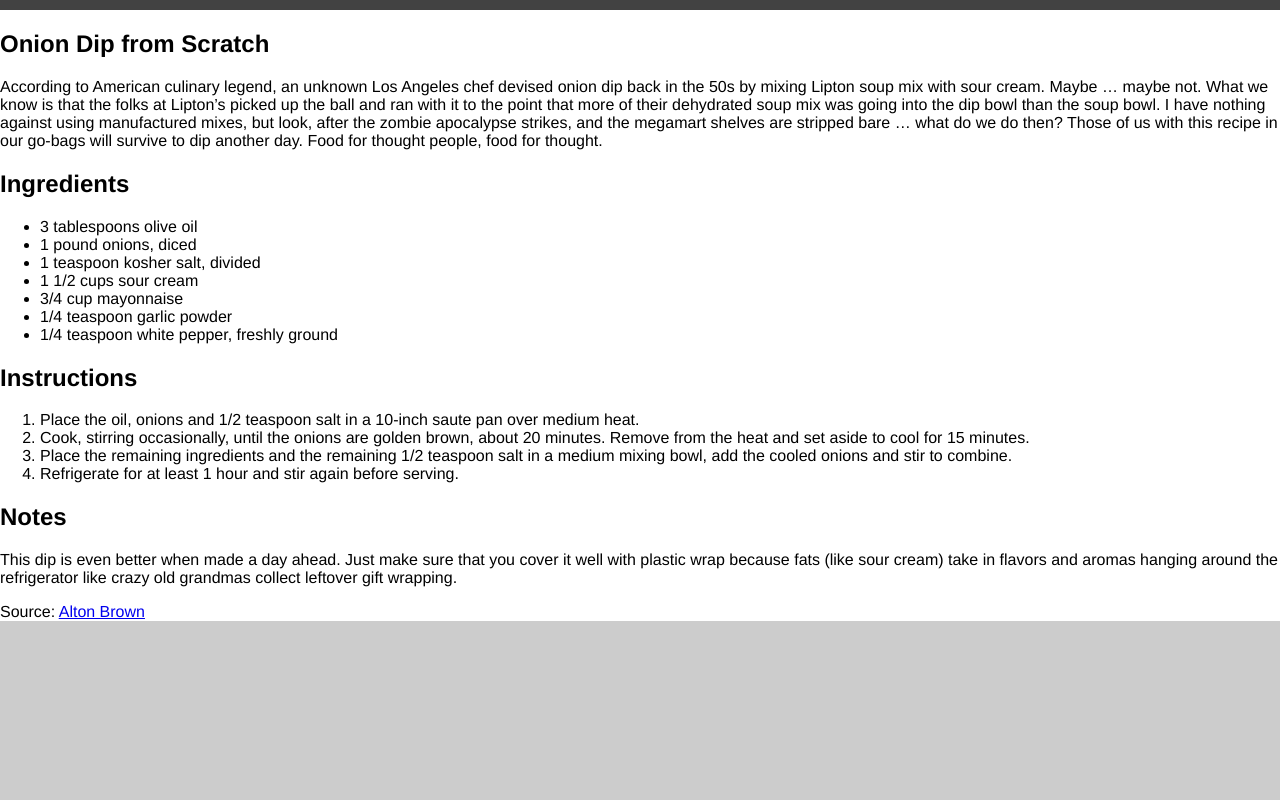
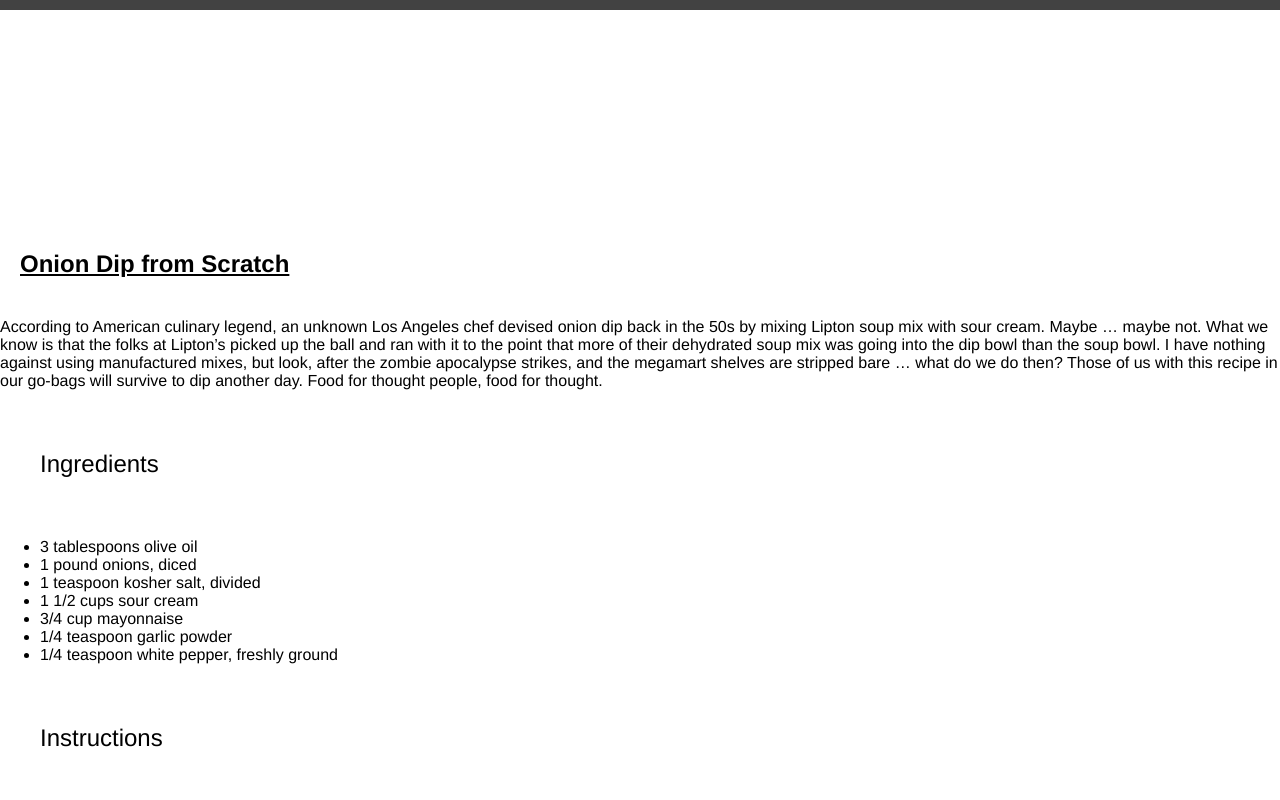
Before and after one commit to mill2322/week3, a plain HTML site: page onion-dip/index.html in a window 1280 px wide. Shown: the top 800 px of the page. Drawn offline with Linux system fonts and the light colour scheme.

Commit message:
Added 5 attributes

```diff
--- a/onion-dip/week3-section.css
+++ b/onion-dip/week3-section.css
@@ -8,7 +8,7 @@ body {
 	margin: 0 auto;
 	width: 700 px;
 	margin: T L B R;
-	padding-top 150px;
+	padding-top: 200px;
 	background: #fff url(alton-brown-dip.jpg) no-repeat top center;
 	border-top: 10px solid #424242
 }
@@ -19,6 +19,15 @@ body {
 	background: #fff;
 }
 
+.recipe h1 {
+	/* or this */
+	padding: 20px;
+	text-decoration: underline;
+}
+
 .recipe h2 {
 	/* or this */
+	padding: 40px;
+	text-decoration: oblique;
+	font-weight: normal;
 }
```
